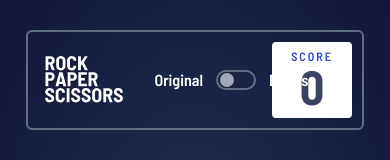
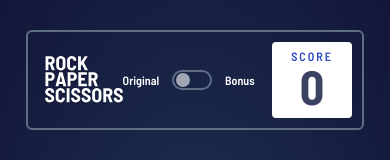
Before and after one commit to Mhmd-Tarek-Mhmd/rock-paper-scissors-pwa, a plain HTML site: page index.html in a window 390 px wide. Shown: the top 160 px of the page. Drawn offline with Linux system fonts and the light colour scheme.

Commit message:
EDIT: mode toggler styles

```diff
--- a/index.html
+++ b/index.html
@@ -286,6 +286,10 @@
         }
         .header .bonus-logo {
           transform: scale(0.4) translateX(-70px);
+        }
+        .header .mode-toggler {
+          left: -14%;
+          font-size: 12px;
         }
       }
       .header .score {
```
